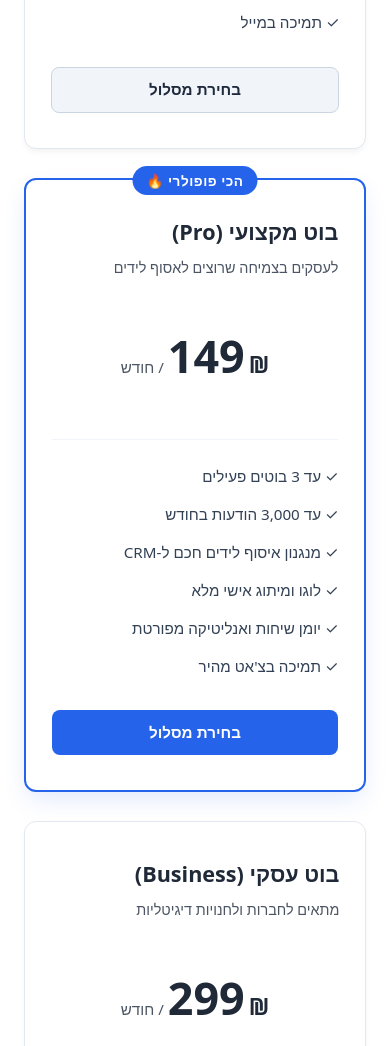
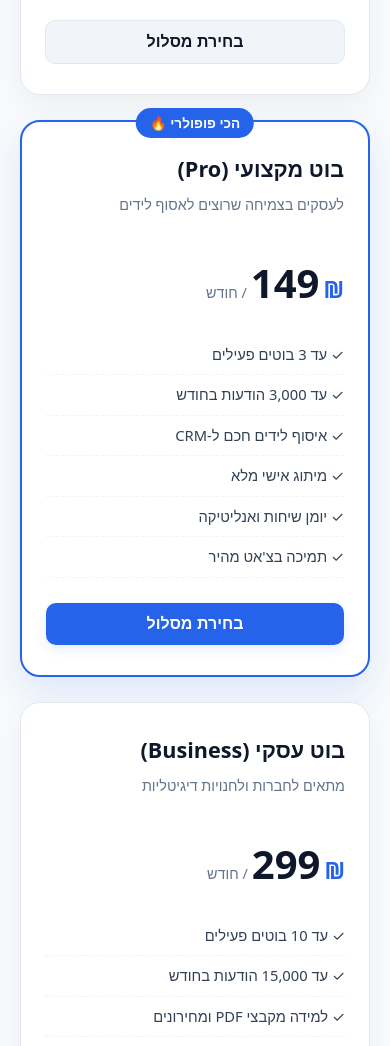
Before and after one commit to ruti058327-creator/botify, a website: page public/pricing.html in a window 390 px wide. Shown: the part 954-2000 px from the top of the page. Drawn offline with Linux system fonts and the light colour scheme.

Commit message:
feat: add about, pricing, and index pages with responsive design and navigation updates

```diff
--- a/public/css/global.css
+++ b/public/css/global.css
@@ -1,19 +1,23 @@
 /* ==========================================
-   Variables & Reset
+   1. משתנים ואיפוס (Variables & Reset)
    ========================================== */
 :root {
   --primary-color: #2563eb;
   --primary-hover: #1d4ed8;
-  --secondary-color: #f3f4f6;
-  --secondary-hover: #e5e7eb;
-  --text-dark: #1f2937;
-  --text-muted: #4b5563;
+  --secondary-color: #f1f5f9;
+  --secondary-hover: #e2e8f0;
+  --text-dark: #0f172a;
+  --text-muted: #64748b;
   --bg-light: #ffffff;
   --bg-subtle: #f8fafc;
   --border-color: #e2e8f0;
   --font-family: system-ui, -apple-system, BlinkMacSystemFont, 'Segoe UI', Roboto, sans-serif;
-  --radius: 8px;
-  --transition: all 0.2s ease-in-out;
+  --radius: 10px;
+  --radius-card: 20px;
+  --transition: all 0.25s ease-in-out;
+  --shadow-sm: 0 4px 12px rgba(37, 99, 235, 0.12);
+  --shadow-card: 0 10px 30px rgba(0, 0, 0, 0.05);
+  --shadow-hover: 0 15px 35px rgba(37, 99, 235, 0.15);
 }
 
 * {
@@ -24,14 +28,17 @@
 
 body {
   font-family: var(--font-family);
-  background-color: var(--bg-light);
+  background-color: var(--bg-subtle);
   color: var(--text-dark);
   direction: rtl;
   line-height: 1.6;
+  min-height: 100vh;
+  display: flex;
+  flex-direction: column;
 }
 
 /* ==========================================
-   Header & Navbar
+   2. סרגל ניווט עליון (Header & Navbar)
    ========================================== */
 header {
   background-color: var(--bg-light);
@@ -39,6 +46,7 @@ header {
   position: sticky;
   top: 0;
   z-index: 100;
+  box-shadow: 0 2px 8px rgba(0, 0, 0, 0.02);
 }
 
 .navbar {
@@ -47,13 +55,24 @@ header {
   display: flex;
   justify-content: space-between;
   align-items: center;
-  padding: 1rem 2rem;
+  padding: 0.6rem 2rem;
 }
 
 .logo {
-  font-size: 1.5rem;
-  font-weight: 700;
-  color: var(--primary-color);
+  display: flex;
+  align-items: center;
+  text-decoration: none;
+}
+
+.logo-img {
+  height: 60px;
+  width: auto;
+  object-fit: contain;
+  transition: var(--transition);
+}
+
+.logo-img:hover {
+  transform: scale(1.05);
 }
 
 .nav-links {
@@ -69,19 +88,25 @@ header {
   transition: var(--transition);
 }
 
-.nav-links a:hover {
+.nav-links a:hover,
+.nav-links a.active {
   color: var(--primary-color);
+  font-weight: 600;
 }
 
-/* Buttons */
-.auth-buttons, .cta-group {
+/* ==========================================
+   3. כפתורים כלליים (Buttons)
+   ========================================== */
+.auth-buttons,
+.cta-group {
   display: flex;
   gap: 0.75rem;
   align-items: center;
 }
 
-.btn-primary, .btn-secondary {
-  padding: 0.6rem 1.2rem;
+.btn-primary,
+.btn-secondary {
+  padding: 0.65rem 1.3rem;
   border-radius: var(--radius);
   text-decoration: none;
   font-weight: 600;
@@ -90,59 +115,235 @@ header {
   display: inline-block;
   cursor: pointer;
   text-align: center;
+  border: none;
 }
 
 .btn-primary {
   background-color: var(--primary-color);
-  color: #ffffff;
-  border: none;
+  color: #ffffff !important;
+  box-shadow: var(--shadow-sm);
 }
 
 .btn-primary:hover {
   background-color: var(--primary-hover);
+  transform: translateY(-2px);
+  box-shadow: 0 6px 16px rgba(37, 99, 235, 0.25);
 }
 
 .btn-secondary {
   background-color: var(--secondary-color);
-  color: var(--text-dark);
+  color: var(--text-dark) !important;
   border: 1px solid var(--border-color);
 }
 
 .btn-secondary:hover {
   background-color: var(--secondary-hover);
+  transform: translateY(-2px);
 }
 
 /* ==========================================
-   Hero Section
+   4. דף הבית (Hero Section)
    ========================================== */
 .hero {
-  max-width: 1200px;
-  margin: 2rem auto;
-  padding: 5rem 2rem;
-  text-align: center;
-  background-color: var(--bg-subtle);
-  border-radius: var(--radius);
+  width: 100%;
+  display: flex;
+  justify-content: center;
+  align-items: center;
+  padding: 50px 20px;
+}
+
+.hero-container {
+  display: flex;
+  align-items: center;
+  justify-content: space-between;
+  gap: 40px;
+  max-width: 1050px;
+  width: 100%;
+  background: var(--bg-light);
+  padding: 50px 45px;
+  border-radius: var(--radius-card);
+  box-shadow: var(--shadow-card);
   border: 1px solid var(--border-color);
 }
 
-.hero h1 {
-  font-size: 2.75rem;
-  margin-bottom: 1rem;
+.hero-text {
+  flex: 1.2;
+  text-align: right;
+}
+
+.hero-text h1 {
+  font-size: 2.6rem;
+  font-weight: 800;
+  color: var(--text-dark);
+  margin-bottom: 16px;
+  line-height: 1.2;
+}
+
+.hero-text p {
+  font-size: 1.25rem;
+  color: var(--text-muted);
+  margin-bottom: 30px;
+  line-height: 1.5;
+}
+
+.hero-image {
+  flex: 0.8;
+  display: flex;
+  justify-content: center;
+  align-items: center;
+}
+
+.hero-image img {
+  max-width: 270px;
+  width: 100%;
+  height: auto;
+  object-fit: contain;
+  animation: floatRobot 3.5s ease-in-out infinite;
+  filter: drop-shadow(0 15px 20px rgba(37, 99, 235, 0.1));
+}
+
+@keyframes floatRobot {
+  0%, 100% { transform: translateY(0); }
+  50% { transform: translateY(-12px); }
+}
+
+/* ==========================================
+   5. דף מחירון (Pricing Page Layout)
+   ========================================== */
+.pricing-container {
+  max-width: 1250px;
+  width: 100%;
+  margin: 40px auto;
+  padding: 0 20px;
+  flex: 1;
+}
+
+.pricing-header {
+  text-align: center;
+  margin-bottom: 40px;
+}
+
+.pricing-header h1 {
+  font-size: 2.4rem;
+  font-weight: 800;
+  color: var(--text-dark);
+  margin-bottom: 12px;
+}
+
+.pricing-header p {
+  font-size: 1.15rem;
+  color: var(--text-muted);
+}
+
+/* סידור 4 הכרטיסים ב-Grid מסודר */
+.pricing-grid {
+  display: grid;
+  grid-template-columns: repeat(auto-fit, minmax(260px, 1fr));
+  gap: 25px;
+  align-items: stretch;
+}
+
+.pricing-card {
+  background: var(--bg-light);
+  border: 1px solid var(--border-color);
+  border-radius: var(--radius-card);
+  padding: 30px 24px;
+  display: flex;
+  flex-direction: column;
+  justify-content: space-between;
+  box-shadow: var(--shadow-card);
+  transition: var(--transition);
+  position: relative;
+  text-align: right;
+}
+
+.pricing-card:hover {
+  transform: translateY(-8px);
+  box-shadow: var(--shadow-hover);
+  border-color: var(--primary-color);
+}
+
+/* כרטיס פופולרי מודגש */
+.pricing-card.popular {
+  border: 2px solid var(--primary-color);
+  box-shadow: 0 15px 35px rgba(37, 99, 235, 0.12);
+}
+
+.badge-popular {
+  position: absolute;
+  top: -14px;
+  left: 50%;
+  transform: translateX(-50%);
+  background: var(--primary-color);
+  color: #ffffff;
+  padding: 4px 14px;
+  border-radius: 20px;
+  font-size: 0.85rem;
+  font-weight: 700;
+}
+
+.card-header h3 {
+  font-size: 1.35rem;
+  font-weight: 700;
+  color: var(--text-dark);
+  margin-bottom: 6px;
+}
+
+.card-header .desc {
+  font-size: 0.9rem;
+  color: var(--text-muted);
+  min-height: 40px;
+}
+
+/* תצוגת מחיר */
+.card-header .price {
+  margin: 18px 0 20px 0;
+  display: flex;
+  align-items: baseline;
+  gap: 4px;
+}
+
+.price .currency {
+  font-size: 1.4rem;
+  font-weight: 700;
+  color: var(--primary-color);
+}
+
+.price .amount {
+  font-size: 2.5rem;
+  font-weight: 800;
   color: var(--text-dark);
 }
 
-.hero p {
-  font-size: 1.25rem;
+.price .period {
+  font-size: 0.9rem;
   color: var(--text-muted);
-  margin-bottom: 2rem;
 }
 
-.hero .cta-group {
-  justify-content: center;
+/* רשימת המאפיינים */
+.features-list {
+  list-style: none;
+  margin: 0 0 25px 0;
+  padding: 0;
+  flex-grow: 1;
+}
+
+.features-list li {
+  padding: 8px 0;
+  font-size: 0.92rem;
+  color: #334155;
+  border-bottom: 1px dashed #f1f5f9;
+}
+
+/* כפתורי בחירת מסלול בתחתית הכרטיס */
+.btn-select-plan {
+  width: 100%;
+  padding: 12px;
+  font-size: 1rem;
 }
 
 /* ==========================================
-   Footer
+   6. פוטר (Footer)
    ========================================== */
 footer {
   text-align: center;
@@ -155,21 +356,27 @@ footer {
 }
 
 /* ==========================================
-   Responsive Design
+   7. רספונסיביות (Mobile)
    ========================================== */
-@media (max-width: 768px) {
+@media (max-width: 820px) {
   .navbar {
     flex-direction: column;
     gap: 1rem;
+    padding: 1rem;
   }
-
   .nav-links {
     flex-wrap: wrap;
     justify-content: center;
     gap: 1rem;
   }
-
-  .hero h1 {
-    font-size: 2rem;
+  .hero-container {
+    flex-direction: column-reverse;
+    text-align: center;
+    padding: 35px 20px;
+    gap: 25px;
   }
+  .hero-text { text-align: center; }
+  .hero-text h1 { font-size: 2rem; }
+  .cta-group { justify-content: center; }
+  .hero-image img { max-width: 200px; }
 }
--- a/public/pricing.html
+++ b/public/pricing.html
@@ -5,13 +5,14 @@
   <meta name="viewport" content="width=device-width, initial-scale=1.0">
   <title>Botify - מחירון ומסלולים</title>
   <link rel="stylesheet" href="css/global.css">
-  <link rel="stylesheet" href="css/pricing.css">
 </head>
 <body>
 
   <header>
     <nav class="navbar">
-      <div class="logo">Botify</div>
+      <a href="index.html" class="logo" title="חזרה לדף הבית">
+        <img src="תמונות/תמו נה 1.png" alt="Botify - בינה שמבינה" class="logo-img">
+      </a>
       <ul class="nav-links">
         <li><a href="index.html">בית</a></li>
         <li><a href="about.html">אודות</a></li>
@@ -47,7 +48,7 @@
         <ul class="features-list">
           <li>✓ בוט 1 פעיל באתר</li>
           <li>✓ עד 500 הודעות בחודש</li>
-          <li>✓ תבנית מענה בסיסית לשאלות נפוצות</li>
+          <li>✓ תבנית מענה לשאלות נפוצות</li>
           <li>✓ התאמת צבעים בסיסית</li>
           <li>✓ תמיכה במייל</li>
         </ul>
@@ -70,9 +71,9 @@
         <ul class="features-list">
           <li>✓ עד 3 בוטים פעילים</li>
           <li>✓ עד 3,000 הודעות בחודש</li>
-          <li>✓ מנגנון איסוף לידים חכם ל-CRM</li>
-          <li>✓ לוגו ומיתוג אישי מלא</li>
-          <li>✓ יומן שיחות ואנליטיקה מפורטת</li>
+          <li>✓ איסוף לידים חכם ל-CRM</li>
+          <li>✓ מיתוג אישי מלא</li>
+          <li>✓ יומן שיחות ואנליטיקה</li>
           <li>✓ תמיכה בצ'אט מהיר</li>
         </ul>
         <button class="btn-select-plan btn-primary" onclick="choosePlan('pro', 149, 'בוט מקצועי')">
@@ -93,10 +94,10 @@
         <ul class="features-list">
           <li>✓ עד 10 בוטים פעילים</li>
           <li>✓ עד 15,000 הודעות בחודש</li>
-          <li>✓ העלאת קבצי PDF ומחירונים שהבוט לומד מהם</li>
-          <li>✓ שליחת התראות מיידיות למייל ולוואטסאפ</li>
+          <li>✓ למידה מקבצי PDF ומחירונים</li>
+          <li>✓ התראות מיידיות למייל ולוואטסאפ</li>
           <li>✓ סינון ודוחות מתקדמים</li>
-          <li>✓ תמיכה טלפונית בעדיפות גבוהה</li>
+          <li>✓ תמיכה טלפונית מועדפת</li>
         </ul>
         <button class="btn-select-plan btn-secondary" onclick="choosePlan('business', 299, 'בוט עסקי')">
           בחירת מסלול
@@ -116,8 +117,8 @@
         <ul class="features-list">
           <li>✓ בוטים ללא הגבלה</li>
           <li>✓ הודעות ושיחות ללא הגבלה</li>
-          <li>✓ חיבור API מלא לכל מערכות הארגון</li>
-          <li>✓ סריקת דפי אתר ללא הגבלה</li>
+          <li>✓ חיבור API מלא למערכות הארגון</li>
+          <li>✓ סריקת אתר ללא הגבלה</li>
           <li>✓ מנהל תיק לקוח אישי</li>
           <li>✓ SLA ותמיכה VIP 24/7</li>
         </ul>
```
Also changed, not shown: public/about.html (+148 -0 lines), public/index.html (+18 -11 lines), public/תמונות/תמו נה 1.png (added), public/תמונות/תמונה 1.png (added), public/תמונות/תמונה1.png (added).
